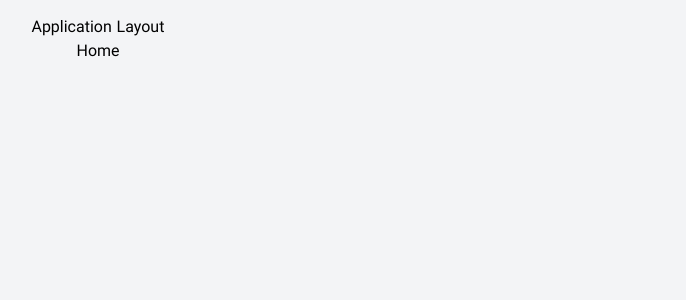
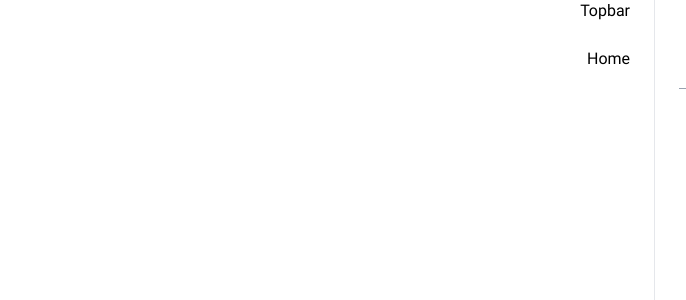
Before and after one commit to Mostafa-mb/03---Admin-Dashboard, a React (Vite) app: page / in a window 1280 px wide. Shown: the top 300 px of the page, without its empty margins (542-1228 px from the left). Built offline with nearby package versions, Linux system fonts and the light colour scheme.

Commit message:
complete structure and sidebar Header

```diff
--- a/index.html
+++ b/index.html
@@ -1,5 +1,5 @@
 <!doctype html>
-<html lang="en">
+<html lang="fa-IR" dir="rtl">
   <head>
     <meta charset="UTF-8" />
     <link rel="icon" type="image/svg+xml" href="/favicon.svg" />
--- /dev/null
+++ b/src/components/layouts/DashboardLayout.jsx
@@ -0,0 +1,24 @@
+import React from "react";
+import { Outlet } from "react-router";
+import Sidebar from "../../features/Sidebar/Sidebar";
+import Topbar from "../../features/Topbar/Topbar";
+
+function DashboardLayout() {
+  return (
+    <main id="root" className="flex ">
+      <Sidebar></Sidebar>
+      <section className="grow *:px-6">
+        <Topbar></Topbar>
+
+        <div id="content" className="mt-6 container mx-auto">
+          <div className="relative z-10 ">
+            <Outlet></Outlet>
+          </div>
+          {/* <BackgroundOverlay></BackgroundOverlay> */}
+        </div>
+      </section>
+    </main>
+  );
+}
+
+export default DashboardLayout;
--- /dev/null
+++ b/src/features/Sidebar/Sidebar.jsx
@@ -0,0 +1,12 @@
+import React from 'react'
+import SidebarHeader from './components/SidebarHeader'
+
+function Sidebar() {
+  return (
+    <aside className='w-[272px] relative z-10 bg-white h-screen sticky top-0 border-l border-gray-200 p-6'>
+        <SidebarHeader></SidebarHeader>
+    </aside>
+  )
+}
+
+export default Sidebar
--- /dev/null
+++ b/src/features/Sidebar/components/SidebarHeader.jsx
@@ -0,0 +1,15 @@
+import React from "react";
+import { Link } from "react-router";
+
+function SidebarHeader() {
+  return (
+    <div className="pb-6 border-b border-gray-400">
+      <Link to="/" className="flex items-center gap-3">
+        <img src="/images/logo.png" alt="SabzPanel" className="size-10" />
+        <span className="text-xl font-black text-zinc-900">پنل سبز</span>
+      </Link>
+    </div>
+  );
+}
+
+export default SidebarHeader;
--- /dev/null
+++ b/src/features/Topbar/Topbar.jsx
@@ -0,0 +1,9 @@
+import React from 'react'
+
+function Topbar() {
+  return (
+    <div>Topbar</div>
+  )
+}
+
+export default Topbar
--- a/src/routes.jsx
+++ b/src/routes.jsx
@@ -6,16 +6,12 @@ import Tickets from "./pages/Tickets/page";
 import TicketDetails from "./pages/TicketDetails/Page";
 import Comments from "./pages/Comments/Page";
 import clsx from "clsx";
+import DashboardLayout from "./components/layouts/DashboardLayout";
 
 const router = createBrowserRouter([
   {
     path: "/",
-    element: (
-      <div className={clsx("text-center","p-4","bg-gray-100","min-h-screen")}>
-        Application Layout
-        <Outlet></Outlet>
-      </div>
-    ),
+    element: <DashboardLayout></DashboardLayout>,
     children: [
       {
         index: true,
```
